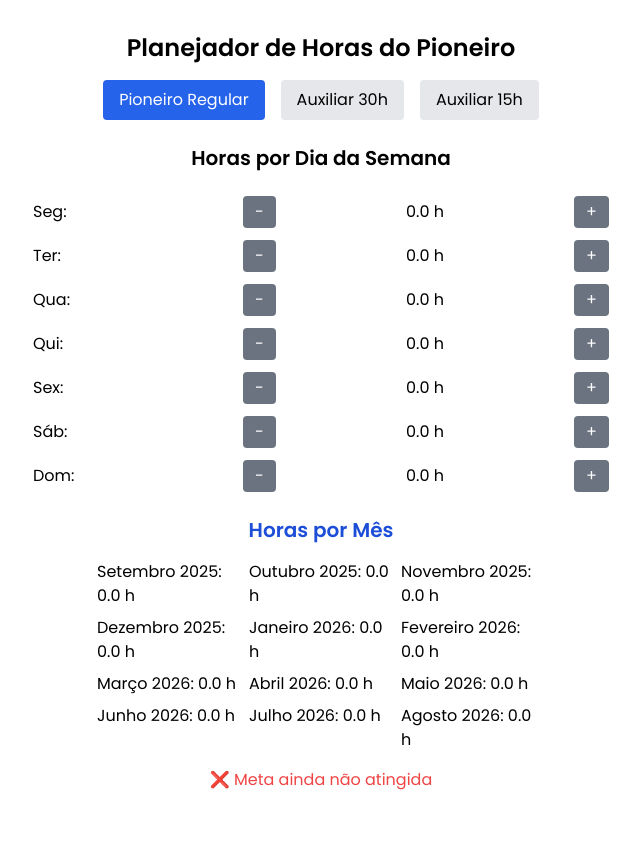
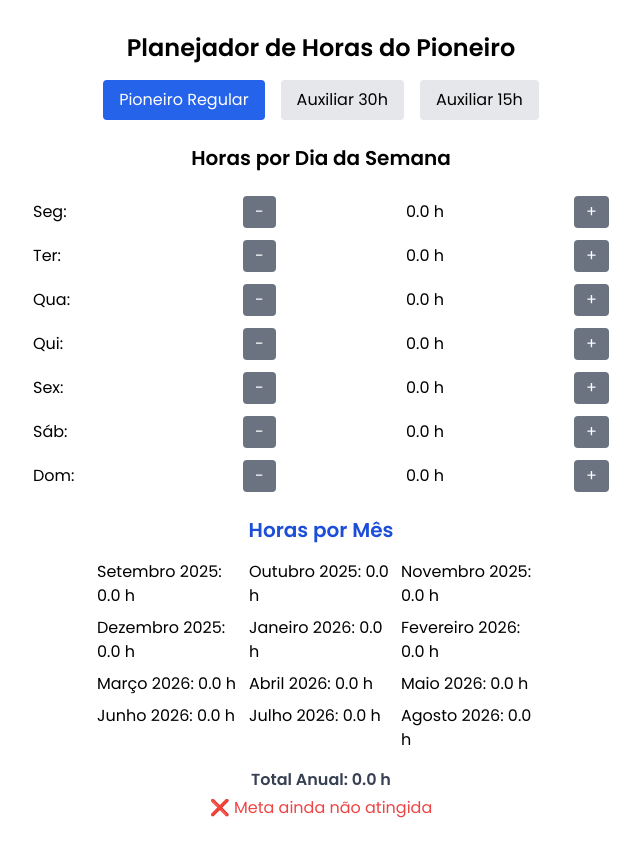
Before and after one commit to alansilvastos/planejador-horas-js, a Next.js app: page / in a window 1280 px wide. Shown: the whole page, without its empty margins (319-959 px from the left). Before the commit the page ends 824 px from the top, so only its background shows below. Built offline with nearby package versions, Linux system fonts and the light colour scheme.

Commit message:
Update ResultadoMeses.jsx

```diff
--- a/components/ResultadoMeses.jsx
+++ b/components/ResultadoMeses.jsx
@@ -59,9 +59,14 @@ export default function ResultadoMeses({ planejamento, totalAnual, tipo }) {
 
       <div className="mt-4 space-y-1 text-center">
         {tipo === 'regular' && (
-          <p className={`text-base ${totalAnual >= 600 ? 'text-green-600' : 'text-red-500'}`}>
-            {mensagem}
-          </p>
+          <>
+            <p className="text-base font-semibold text-gray-700">
+              Total Anual: {totalAnual.toFixed(1)} h
+            </p>
+            <p className={`text-base ${totalAnual >= 600 ? 'text-green-600' : 'text-red-500'}`}>
+              {mensagem}
+            </p>
+          </>
         )}
 
         {(tipo === 'auxiliar15' || tipo === 'auxiliar30') && (
```
